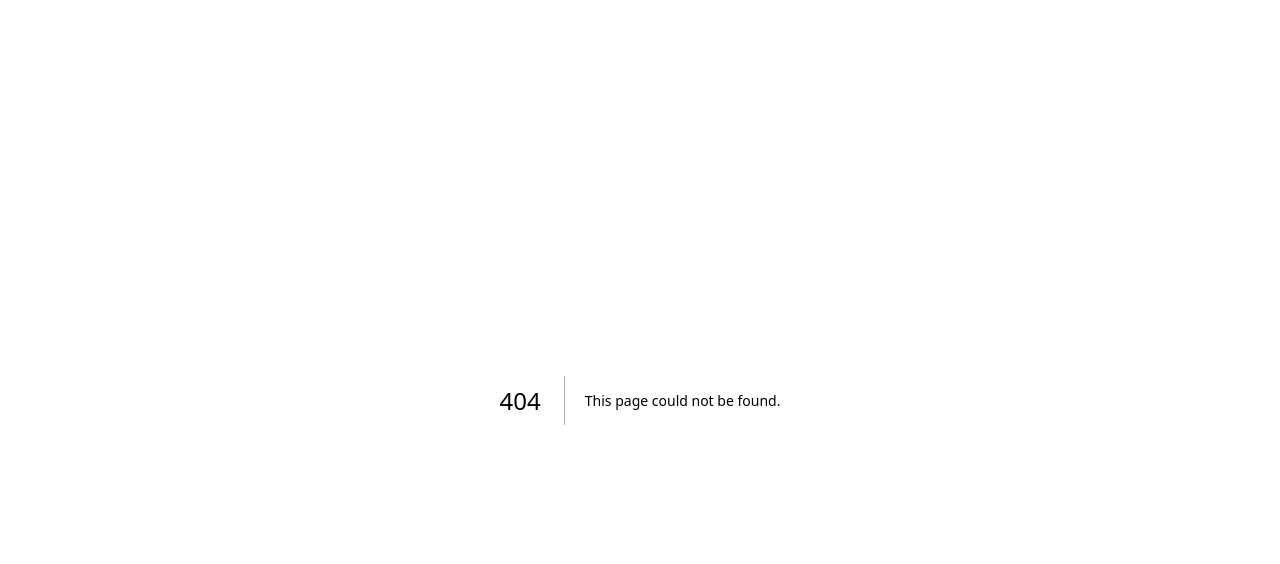
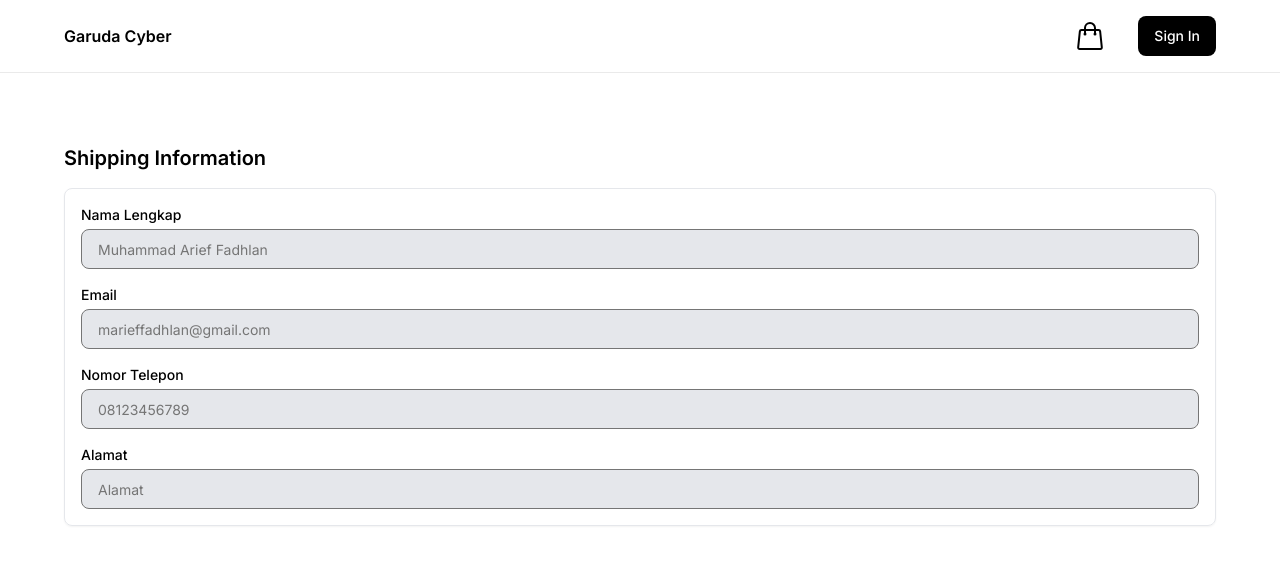
Before and after one commit to arieffadhlan/garuda-cyber-study-case, a Next.js app in the folder frontend/: page /checkout in a window 1280 px wide. Before the commit this address had no page. Shown: the top 564 px of the page. Built offline with nearby package versions, Linux system fonts and the light colour scheme.

Commit message:
(frontend) feat: add checkout page and form

```diff
--- a/frontend/package.json
+++ b/frontend/package.json
@@ -17,7 +17,9 @@
     "next": "13.4.10",
     "react": "18.2.0",
     "react-dom": "18.2.0",
+    "react-hook-form": "^7.45.2",
     "react-redux": "^8.1.1",
+    "react-toastify": "^9.1.3",
     "redux-persist": "^6.0.0",
     "redux-thunk": "^2.4.2",
     "tailwind-merge": "^1.14.0"
--- /dev/null
+++ b/frontend/src/app/checkout/layout.jsx
@@ -0,0 +1,14 @@
+import Navbar from "@/components/organism/Navbar";
+
+ const CheckoutLayout = ({ children }) => {
+  return (
+    <>
+      <Navbar />
+      <main>
+        {children}
+      </main>
+    </>
+  )
+}
+
+export default CheckoutLayout;
--- /dev/null
+++ b/frontend/src/app/checkout/page.jsx
@@ -0,0 +1,14 @@
+import CheckoutForm from "@/components/templates/CheckoutForm";
+import Container from "@/components/templates/Container";
+
+const CheckoutPage = () => {
+  return (
+    <Container className="mt-32">
+      <div className="flex flex-col-reverse gap-6 md:flex-row 2md:gap-15">
+        <CheckoutForm />
+      </div>
+    </Container>
+  );
+}
+
+export default CheckoutPage;
--- a/frontend/src/app/globals.css
+++ b/frontend/src/app/globals.css
@@ -6,4 +6,8 @@
   .button {
     @apply flex justify-center items-center gap-2 px-4 py-2.5 rounded-lg bg-black font-medium text-sm text-white;
   }
+
+  .input {
+    @apply flex items-center gap-4 w-full h-10 px-4 py-2.5 outline-none border border-[#D0D0D0] rounded-lg bg-white text-sm text-black transition duration-[0.2s] ease-[cubic-bezier(.4,0,1,1)] placeholder:text-sm placeholder:text-[#757575] focus:border-[#929292] disabled:border-[#757575] disabled:bg-gray-200 disabled:text-[#757575];
+  }
 }
--- /dev/null
+++ b/frontend/src/components/atoms/Alert.jsx
@@ -0,0 +1,33 @@
+import { toast } from "react-toastify";
+import "react-toastify/dist/ReactToastify.min.css";
+
+const Alert = ({
+  type,
+  message,
+}) => {
+  const toastOptions = {
+    autoClose: 1500,
+    closeButton: false,
+    draggable: false,
+    icon: false,
+    position: toast.POSITION.BOTTOM_CENTER
+  }
+
+  const successAlert = () => {
+    toast.success(message, {
+      ...toastOptions,
+      className: "success-alert",
+    });
+  }
+
+  const errorAlert = () => {
+    toast.error(message, {
+      ...toastOptions,
+      className: "error-alert",
+    });
+  }
+
+  return type === "success" ? successAlert(message) : errorAlert(message);
+}
+
+export default Alert;
--- /dev/null
+++ b/frontend/src/components/atoms/Input.jsx
@@ -0,0 +1,64 @@
+"use client";
+
+import { useFormContext } from "react-hook-form";
+import { twMerge } from "tailwind-merge";
+import Alert from "./Alert";
+
+const Input = ({
+  type,
+  variant,
+  name,
+  hookForm = true,
+  className = "",
+  ...props
+}) => {
+  let formRegister;
+  let formErrors;
+  if (hookForm) {
+    const { register } = useFormContext();
+    const { formState: { errors } } = useFormContext();
+    formRegister = register;
+    formErrors = errors;
+  }
+
+  const inputVariants = {
+    primary: "py-3 rounded-2xl",
+    secondary: "py-2.5 rounded-lg h-10"
+  };
+
+  const pickedVariant = inputVariants[variant];
+  const classNames = twMerge(
+    "input",
+    pickedVariant,
+    className,
+    formErrors ? formErrors[name]?.message && "border-danger" : ""
+  );
+
+  return (
+    <div className="flex flex-col">
+      {hookForm === false ? (
+        <input
+          type={type}
+          name={name}
+          id={name}
+          className={classNames}
+          {...props}
+        />
+      ) : (
+        <input
+          type={type}
+          name={name}
+          id={name}
+          className={classNames}
+          {...formRegister(name)}
+          {...props}
+        />
+      )}
+      {formErrors && formErrors[name]?.message && (
+        <Alert type="error" message={formErrors[name].message} />
+      )}
+    </div>
+  );
+}
+
+export default Input;
--- /dev/null
+++ b/frontend/src/components/atoms/Label.jsx
@@ -0,0 +1,11 @@
+import { twMerge } from "tailwind-merge";
+
+const Label = ({ id, children, className = "" }) => {
+  return (
+    <label htmlFor={id} className={twMerge(`text-xs text-black`, className)}>
+      {children}
+    </label>
+  )
+}
+
+export default Label;
--- /dev/null
+++ b/frontend/src/components/organism/forms/CheckoutUserForm.jsx
@@ -0,0 +1,34 @@
+import Input from "../../atoms/Input";
+import Label from "../../atoms/Label";
+
+const CheckoutUserForm = () => {
+  return (
+    <div className="flex flex-col gap-4">
+      <h2 className="font-semibold text-xl">
+        Shipping Information
+      </h2>
+      <div className="flex flex-col bg-neutral-1 border border-neutral-2 rounded-lg shadow-sm">
+        <div className="flex flex-col gap-4 p-4">
+          <div className="flex flex-col gap-1">
+            <Label id="name" className="font-medium text-sm">Nama Lengkap</Label>
+            <Input type="text" variant="secondary" name="name" hookForm={false} value="Muhammad Arief Fadhlan" placeholder="Pilih title" readOnly disabled />
+          </div>
+          <div className="flex flex-col gap-1">
+            <Label id="email" className="font-medium text-sm">Email</Label>
+            <Input type="email" variant="secondary" name="email" hookForm={false} value="marieffadhlan@gmail.com" placeholder="contoh@gmail.com" readOnly disabled />
+          </div>
+          <div className="flex flex-col gap-1">
+            <Label id="phone_number" className="font-medium text-sm">Nomor Telepon</Label>
+            <Input type="number" variant="secondary" name="phone_number" hookForm={false} value="08123456789" placeholder="Nomor telepon" readOnly disabled />
+          </div>
+          <div className="flex flex-col gap-1">
+            <Label id="address" className="font-medium text-sm">Alamat</Label>
+            <Input type="number" variant="secondary" name="address" hookForm={false} value="Jalan Medan, Kecamatan Medan, Kabupaten Medan, Kota Medan, Sumatera Utara" placeholder="Alamat" readOnly disabled />
+          </div>
+        </div>
+      </div>
+    </div>
+  )
+}
+
+export default CheckoutUserForm;
--- /dev/null
+++ b/frontend/src/components/templates/CheckoutForm.jsx
@@ -0,0 +1,17 @@
+import { ToastContainer } from "react-toastify";
+import CheckoutUserForm from "../organism/forms/CheckoutUserForm";
+
+const CheckoutForm = () => {
+  return (
+    <form className="flex flex-[50%] flex-col gap-9">
+      <CheckoutUserForm />
+
+      {/* Alert */}
+      <div className="Toastify__toast-auth">
+        <ToastContainer />
+      </div>
+    </form>
+  );
+}
+
+export default CheckoutForm;
```
Also changed, not shown: 1 other file (tests, documents, lock files or other folders).
